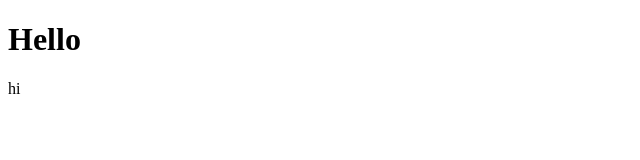
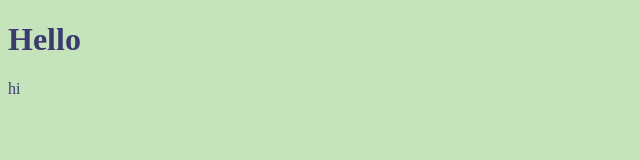
Before and after one commit to Mazurok-M/Tutorial, a plain HTML site: page index.html in a window 1280 px wide. Shown: the whole page, without its empty margins (0-640 px from the left). Drawn offline with Linux system fonts and the light colour scheme.

Commit message:
Підключає стилі та міняє заголовок

```diff
--- a/css/styles.css
+++ b/css/styles.css
@@ -1,4 +1,4 @@
 body {
-    background-color: aqua;
-    color: blue;
+    background-color: rgb(198, 228, 188);
+    color: rgb(59, 59, 110);
 }
--- a/index.html
+++ b/index.html
@@ -4,7 +4,8 @@
     <meta charset="UTF-8">
     <meta http-equiv="X-UA-Compatible" content="IE=edge">
     <meta name="viewport" content="width=device-width, initial-scale=1.0">
-    <title>Document</title>
+    <link rel="stylesheet" href="css/styles.css">
+    <title>Git test</title>
 </head>
 <body>
     <h1>Hello</h1>
```
